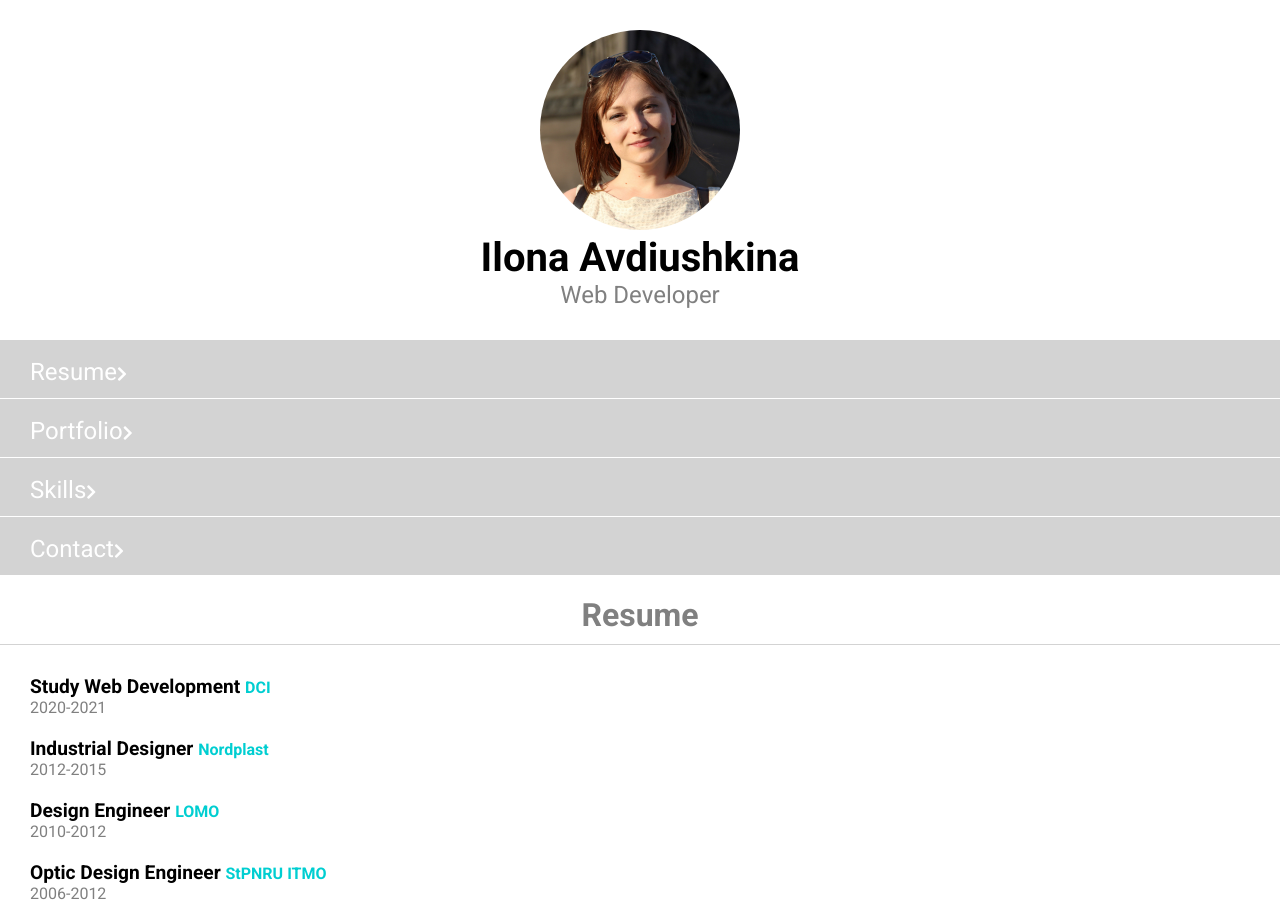
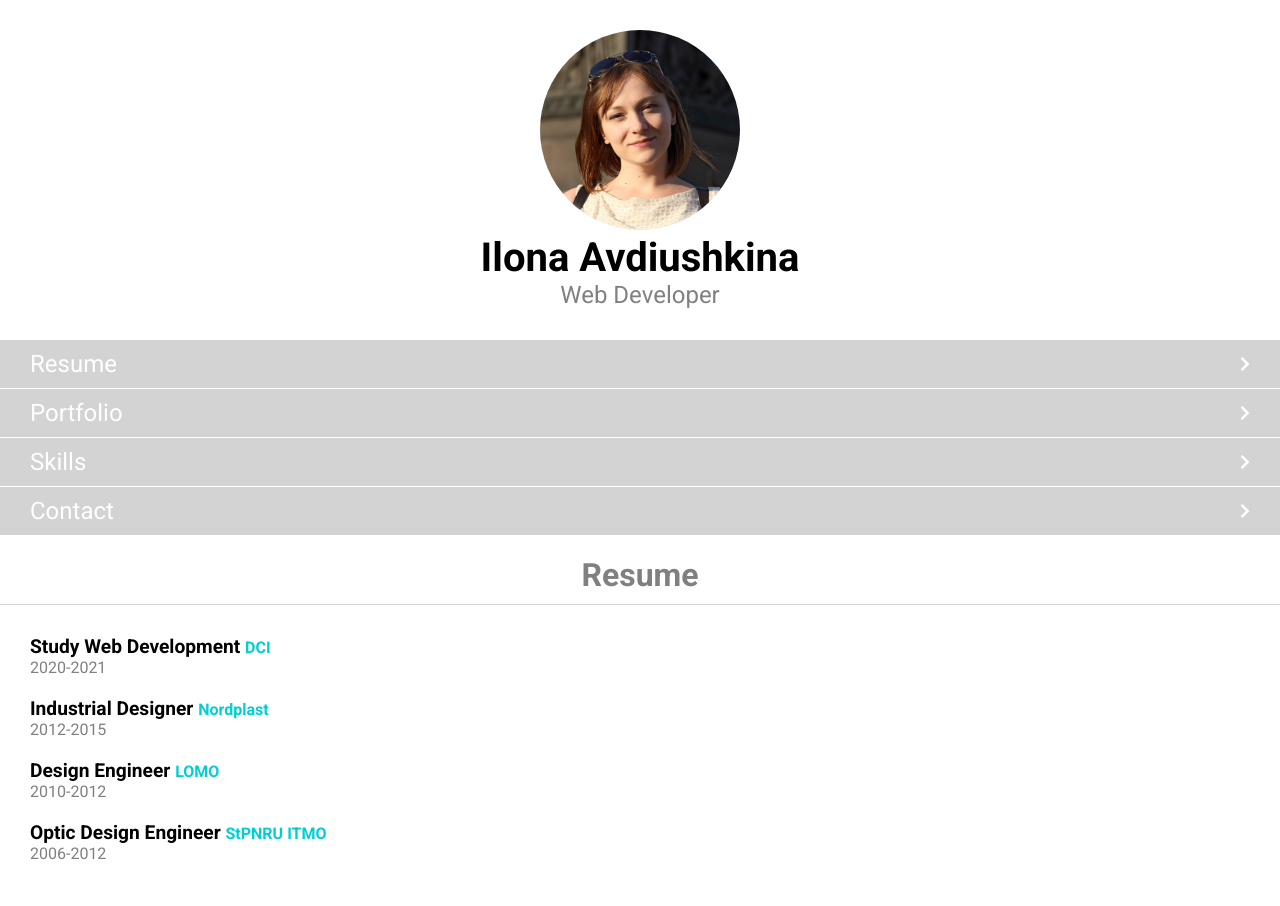
Before and after one commit to FBW41-2/cv-vbldra, a plain HTML site: page index.html in a window 1280 px wide. Shown: the top 906 px of the page. Drawn offline with Linux system fonts and the light colour scheme.

Commit message:
fixed arrows in navigation bar

```diff
--- a/index.html
+++ b/index.html
@@ -18,10 +18,38 @@
     </header>
     <nav>
         <ul>
-            <li><a href="#resume">Resume<i class="fas fa-chevron-right"></i></a></li>
-            <li><a href="#portfolio">Portfolio<i class="fas fa-chevron-right"></i></a></li>
-            <li><a href="#skills">Skills<i class="fas fa-chevron-right"></i></a></li>
-            <li><a href="#contact">Contact<i class="fas fa-chevron-right"></i></a></li>
+            <li>
+                <a href="#resume">
+                    <div>
+                        <p>Resume</p>
+                        <i class="fas fa-chevron-right"></i>
+                    </div>
+                </a>
+            </li>
+            <li>
+                <a href="#portfolio">
+                    <div>
+                        <p>Portfolio</p>
+                        <i class="fas fa-chevron-right"></i>
+                    </div>
+                </a>
+            </li>
+            <li>
+                <a href="#skills">
+                    <div>
+                        <p>Skills</p>
+                        <i class="fas fa-chevron-right"></i>
+                    </div>
+                </a>
+            </li>
+            <li>
+                <a href="#contact">
+                    <div>
+                        <p>Contact</p>
+                        <i class="fas fa-chevron-right"></i>
+                    </div>
+                </a>
+            </li>
         </ul>
 	</nav>
 	<main>
--- a/styles/style.css
+++ b/styles/style.css
@@ -24,18 +24,23 @@ header p {
 
 
 /* Navigation menu */
-nav li {
-    padding: 10px 30px;
+nav li{
     margin: 1px 0;
     background-color: lightgray;
-    font-size: 2rem;
 }
 nav a {
     text-decoration: none;
     color: white;
+}
+nav div {
+    display: flex;
+    justify-content: space-between;
+    align-items: center;
+    padding: 10px 30px;
+}
+nav p {
     font-size: 1.5rem;
 }
-
 
 /* Main page */
 h2 {
```
